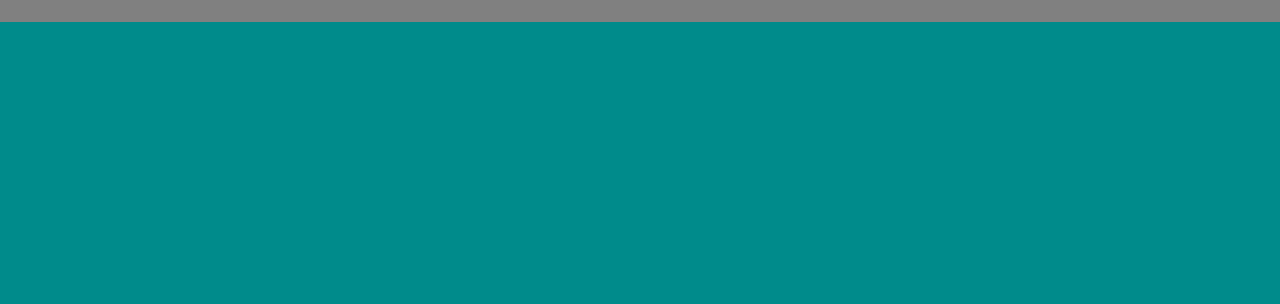
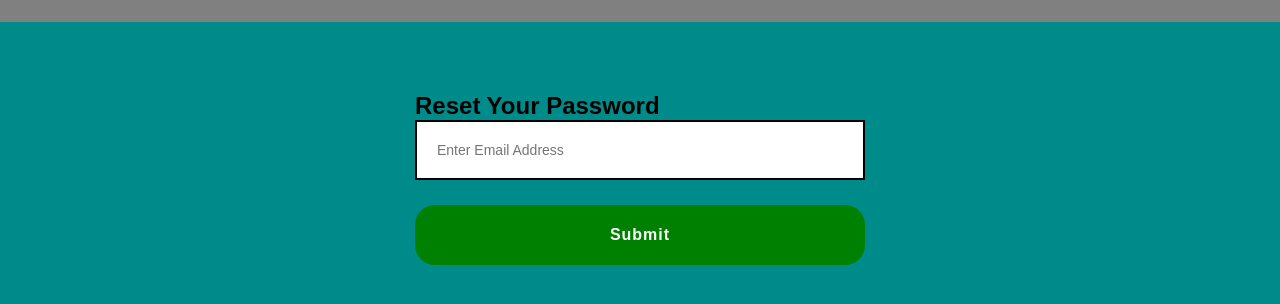
Before and after one commit to MoraaS/Politicosystem, a plain HTML site: page resetpassword.html in a window 1280 px wide. Shown: the part 68-372 px from the top of the page. Drawn offline with Linux system fonts and the light colour scheme; a web font is replaced by a local one.

Commit message:
[Finishes 163534689] Finished by creating a simple reset password form

```diff
--- a/resetpassword.html
+++ b/resetpassword.html
@@ -18,5 +18,16 @@
 
                 </div>
             </div>
+            <div class="container">
+                <h2> Reset Your Password</h2>
+                      <form>
+                       <input type="email" placeholder="Enter Email Address" class="adminput"><br>
+
+                       <div class="button">Submit</div>
+                       </form>
+
+                   </div>
+               </div>
+               </div>
  </html>
 </body>
```
